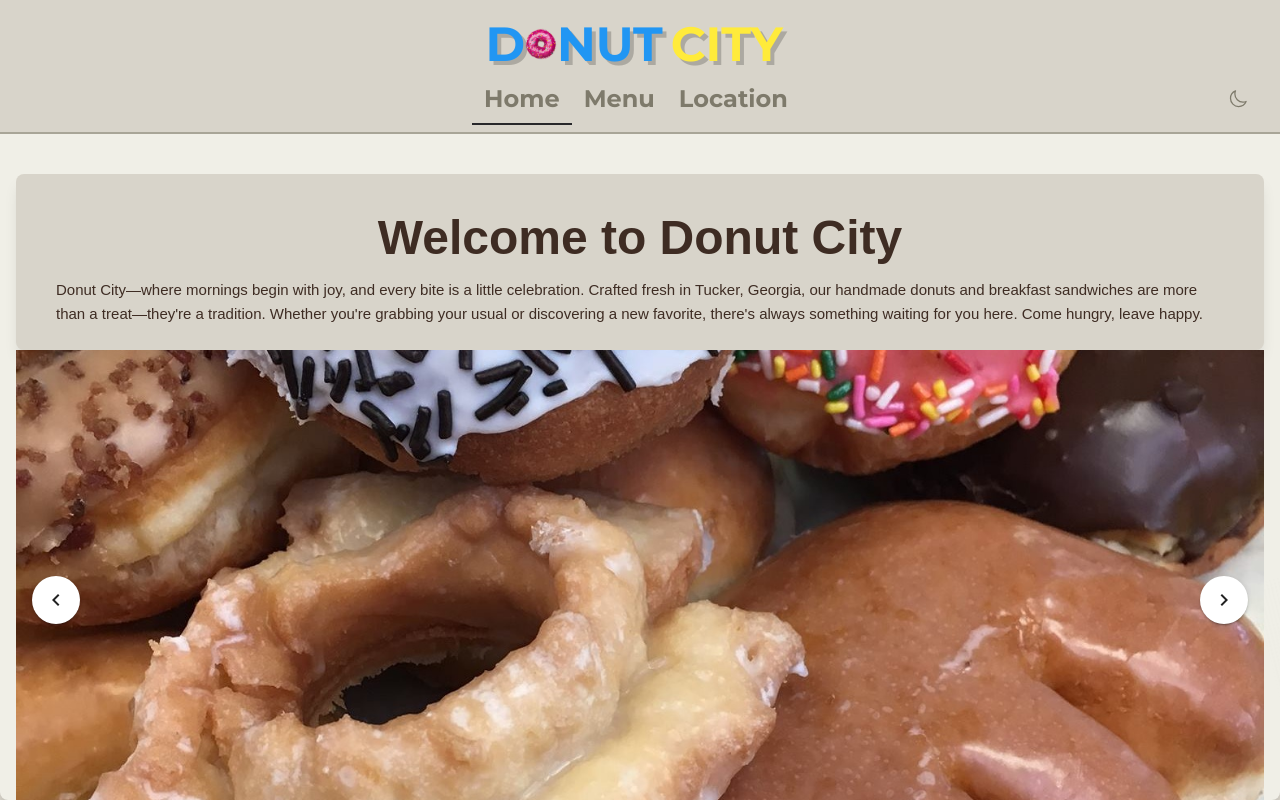
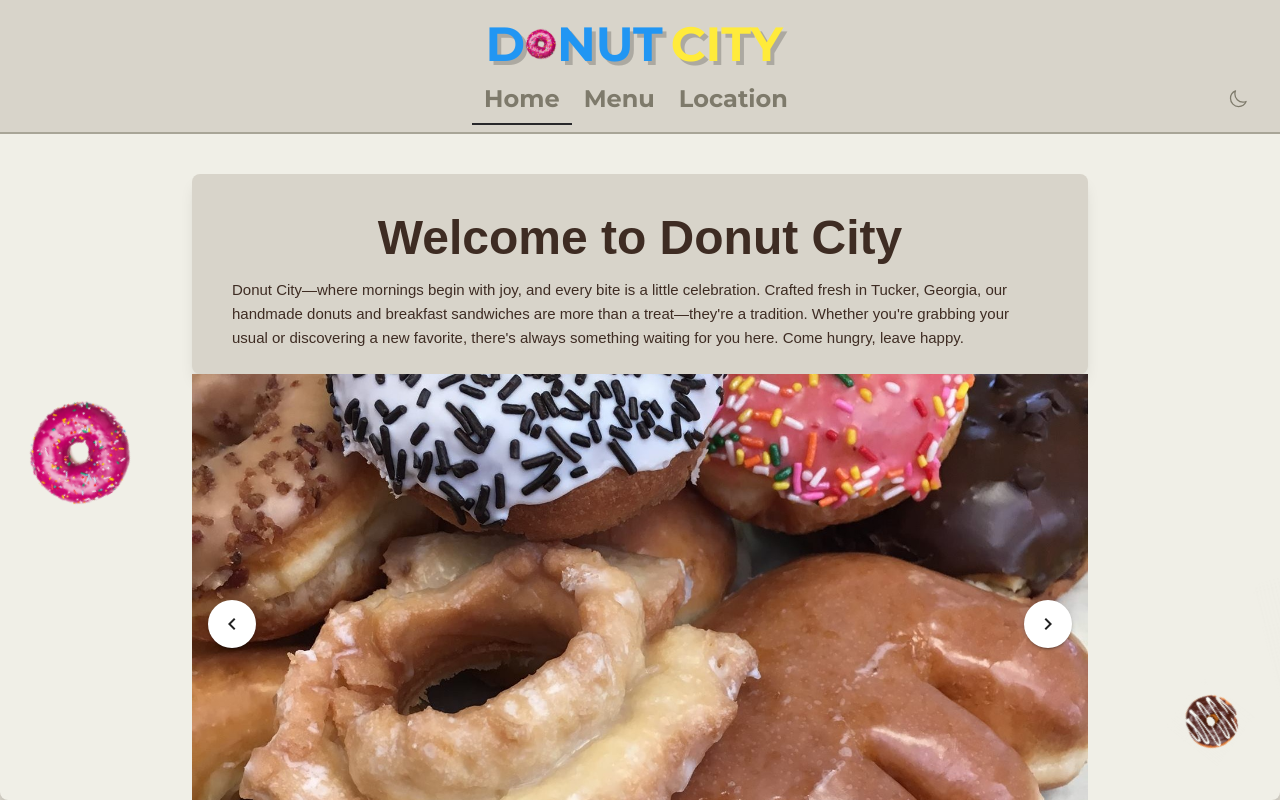
Before and after one commit to bothminds/dc, a Vue app: page / in a window 1280 px wide. Shown: the top 800 px of the page. Built offline with nearby package versions, Linux system fonts and the light colour scheme.

Commit message:
contain homepage

```diff
--- a/src/views/TheDonuts.vue
+++ b/src/views/TheDonuts.vue
@@ -4,7 +4,7 @@ import VuitifyCarousel from '@/components/VuitifyCarousel.vue';
 <template>
 
   <div class="container justify-center items-center flex-1 flex flex-col h-full min-h-100">
-    <div class="flex flex-col items-center justify-center pt-10 space-y-4">
+    <div class="flex flex-col items-center justify-center pt-10 space-y-4 w-full max-w-4xl ">
 
       <div
         class="flex flex-col w-100 items-center justify-center pt-10 space-y-4 rounded-lg shadow-lg bg-[color:var(--donut-bg)] dark:bg-[color:var(--donut-bg-dark)] text-[color:var(--donut-text)] dark:text-[color:var(--donut-text-dark)]">
```
